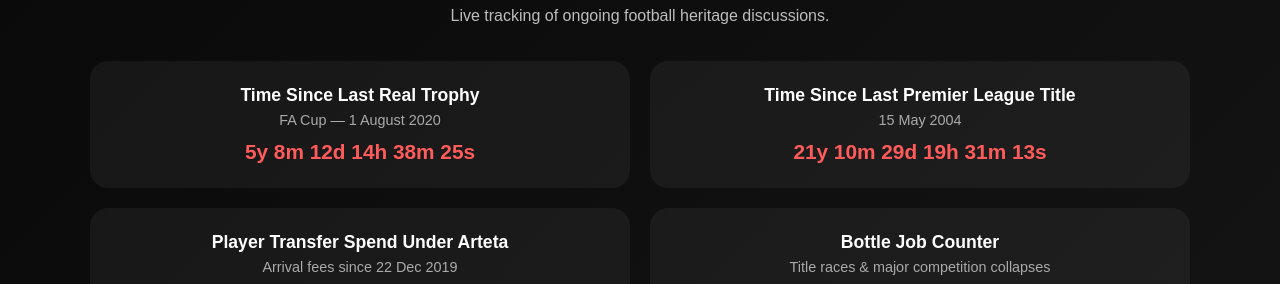
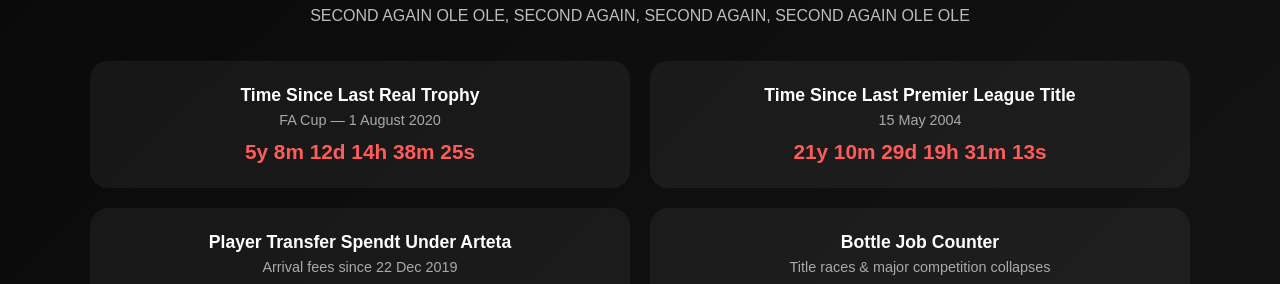
Before and after one commit to OcelotGILA/Arsenal-TIMER, a plain HTML site: page index.html in a window 1280 px wide. Shown: the part 166-450 px from the top of the page. Drawn offline with Linux system fonts and the light colour scheme.

Commit message:
Update index.html

```diff
--- a/index.html
+++ b/index.html
@@ -86,7 +86,7 @@
 <body>
   <div class="container">
     <h1>When did Arsenal Last Win</h1>
-    <p class="subtitle">Live tracking of ongoing football heritage discussions.</p>
+    <p class="subtitle">SECOND AGAIN OLE OLE, SECOND AGAIN, SECOND AGAIN, SECOND AGAIN OLE OLE</p>
 
     <div class="grid">
 
@@ -103,7 +103,7 @@
       </div>
 
       <div class="card">
-        <div class="title">Player Transfer Spend Under Arteta</div>
+        <div class="title">Player Transfer Spendt Under Arteta</div>
         <div class="label">Arrival fees since 22 Dec 2019</div>
         <div class="big" id="spendCounter">€0</div>
       </div>
```
